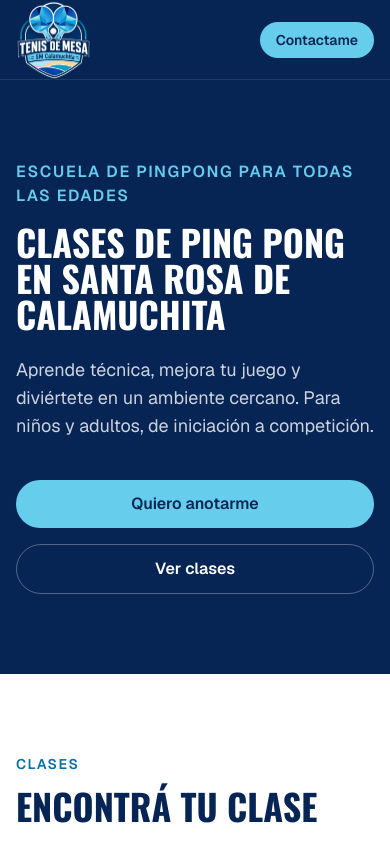
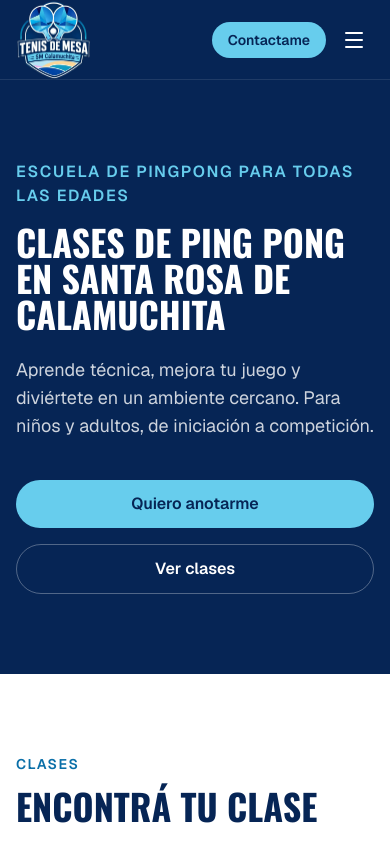
Before and after one commit to RamitaX19/TenisDeMesa-SM, a Next.js app: page / in a window 390 px wide. Shown: the top 844 px of the page. Built offline with nearby package versions, Linux system fonts and the light colour scheme.

Commit message:
añadido de menu en celular

```diff
--- a/src/app/components/Header.tsx
+++ b/src/app/components/Header.tsx
@@ -3,6 +3,7 @@ import { ButtonLink } from "@/app/components/ButtonLink";
 import { Container } from "@/app/components/Container";
 import { site } from "@/app/content/site";
 import Image from "next/image";
+import { MobileMenu } from "./MobileMenu";
 
 export function Header() {
   return (
@@ -36,9 +37,12 @@ export function Header() {
           </ul>
         </nav>
 
-        <ButtonLink href="#contacto" size="sm">
-          Contactame
-        </ButtonLink>
+        <div className="flex items-center gap-2">
+          <ButtonLink href="#contacto" size="sm">
+            Contactame
+          </ButtonLink>
+          <MobileMenu links={site.nav} />
+        </div>
       </Container>
     </header>
   );
--- /dev/null
+++ b/src/app/components/MobileMenu.tsx
@@ -0,0 +1,53 @@
+"use client";
+
+import { useState } from "react";
+import { Menu, X } from "lucide-react";
+import { Container } from "@/app/components/Container";
+import type { NavLink } from "@/app/content/site";
+
+type MobileMenuProps = {
+  links: NavLink[];
+};
+
+export function MobileMenu({ links }: MobileMenuProps) {
+  const [isOpen, setIsOpen] = useState(false);
+
+  return (
+    <div className="md:hidden">
+      <button
+        type="button"
+        onClick={() => setIsOpen(!isOpen)}
+        aria-expanded={isOpen}
+        aria-controls="mobile-menu"
+        aria-label={isOpen ? "Cerrar menú" : "Abrir menú"}
+        className="flex size-10 items-center justify-center rounded-full transition-colors hover:bg-white/10"
+      >
+        {isOpen ? <X className="size-6" /> : <Menu className="size-6" />}
+      </button>
+
+      {isOpen && (
+        <nav
+          id="mobile-menu"
+          aria-label="Menú"
+          className="absolute inset-x-0 top-full border-b border-white/10 bg-brand shadow-lg"
+        >
+          <Container>
+            <ul className="divide-y divide-white/10 py-2">
+              {links.map((link) => (
+                <li key={link.href}>
+                  <a
+                    href={link.href}
+                    onClick={() => setIsOpen(false)}
+                    className="block py-3 font-medium text-white/80 transition-colors hover:text-white"
+                  >
+                    {link.label}
+                  </a>
+                </li>
+              ))}
+            </ul>
+          </Container>
+        </nav>
+      )}
+    </div>
+  );
+}
--- a/src/app/content/site.ts
+++ b/src/app/content/site.ts
@@ -1,4 +1,4 @@
-type NavLink = {
+export type NavLink = {
   label: string;
   href: string;
 };
```
